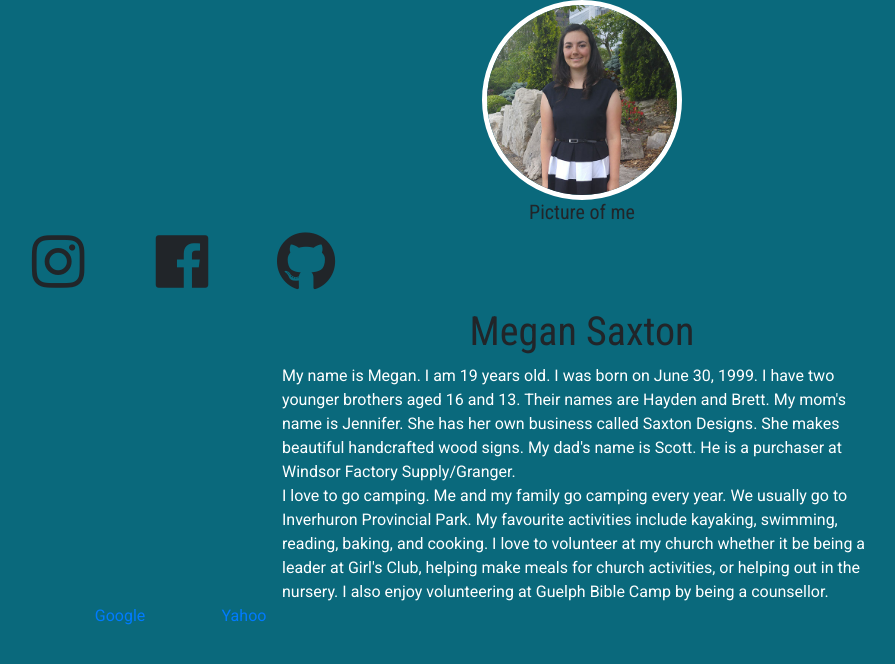
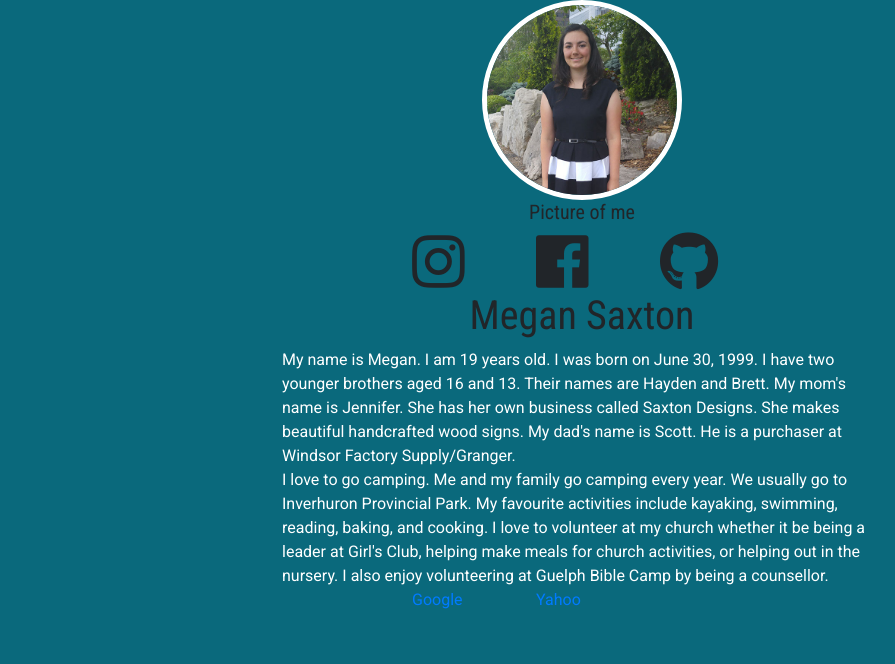
Before and after one commit to Megan37/my-site, a Jekyll site: the page built from index.html, in a window 1280 px wide. Shown: the top 664 px of the page, without its empty margins (58-953 px from the left). Built offline with Jekyll 4.4.1, drawn with Linux system fonts in a browser that asks for light colours; nearby versions of some CDN libraries.

Commit message:
Update main.scss

```diff
--- a/assets/css/main.scss
+++ b/assets/css/main.scss
@@ -28,8 +28,9 @@ figcaption {
 }
 
 ul {
-    text-align: center;
+//     text-align: center;
     width: 440px;
+    margin: 0 auto;
 }
 
 ul > li {
```
